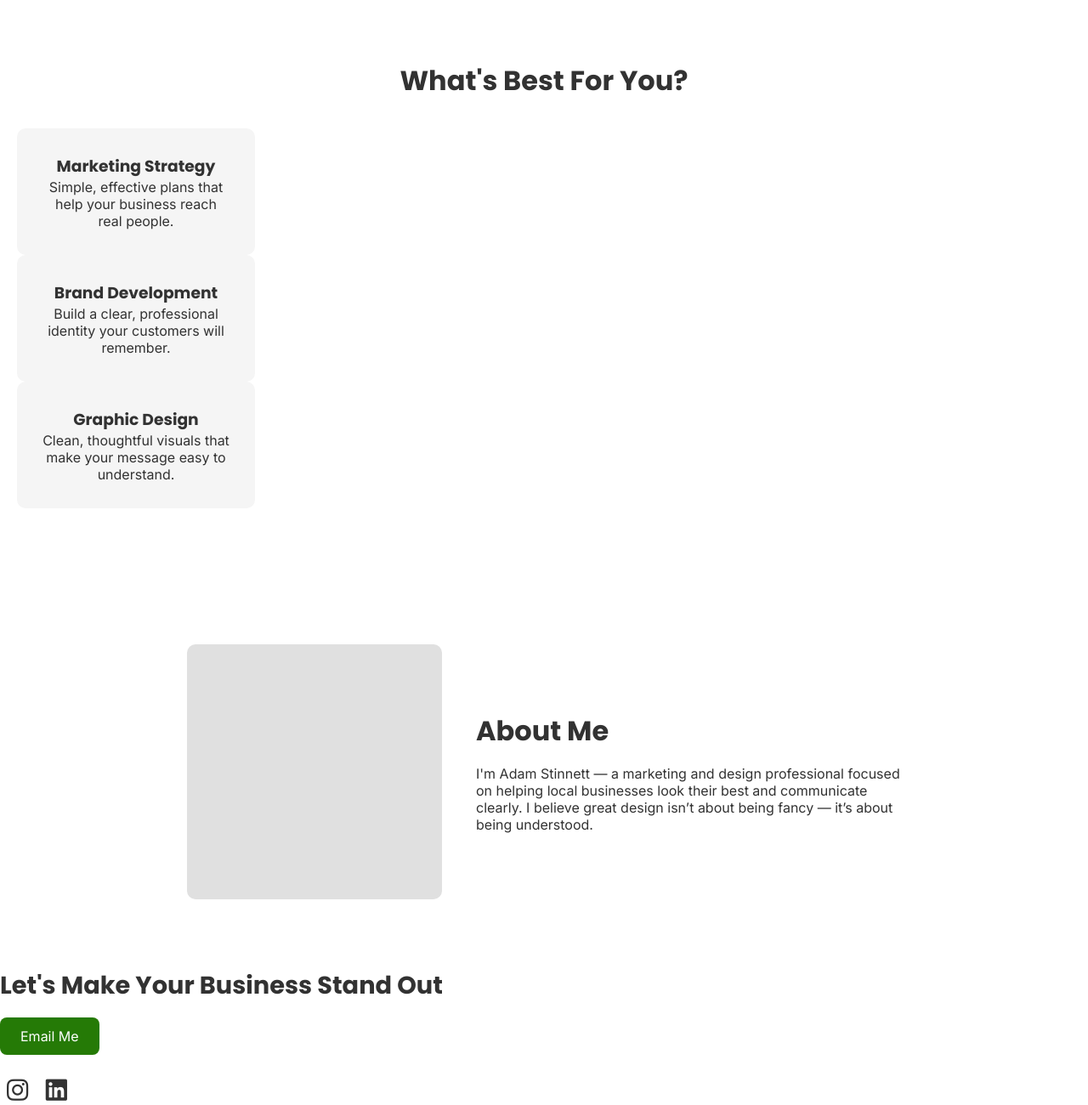
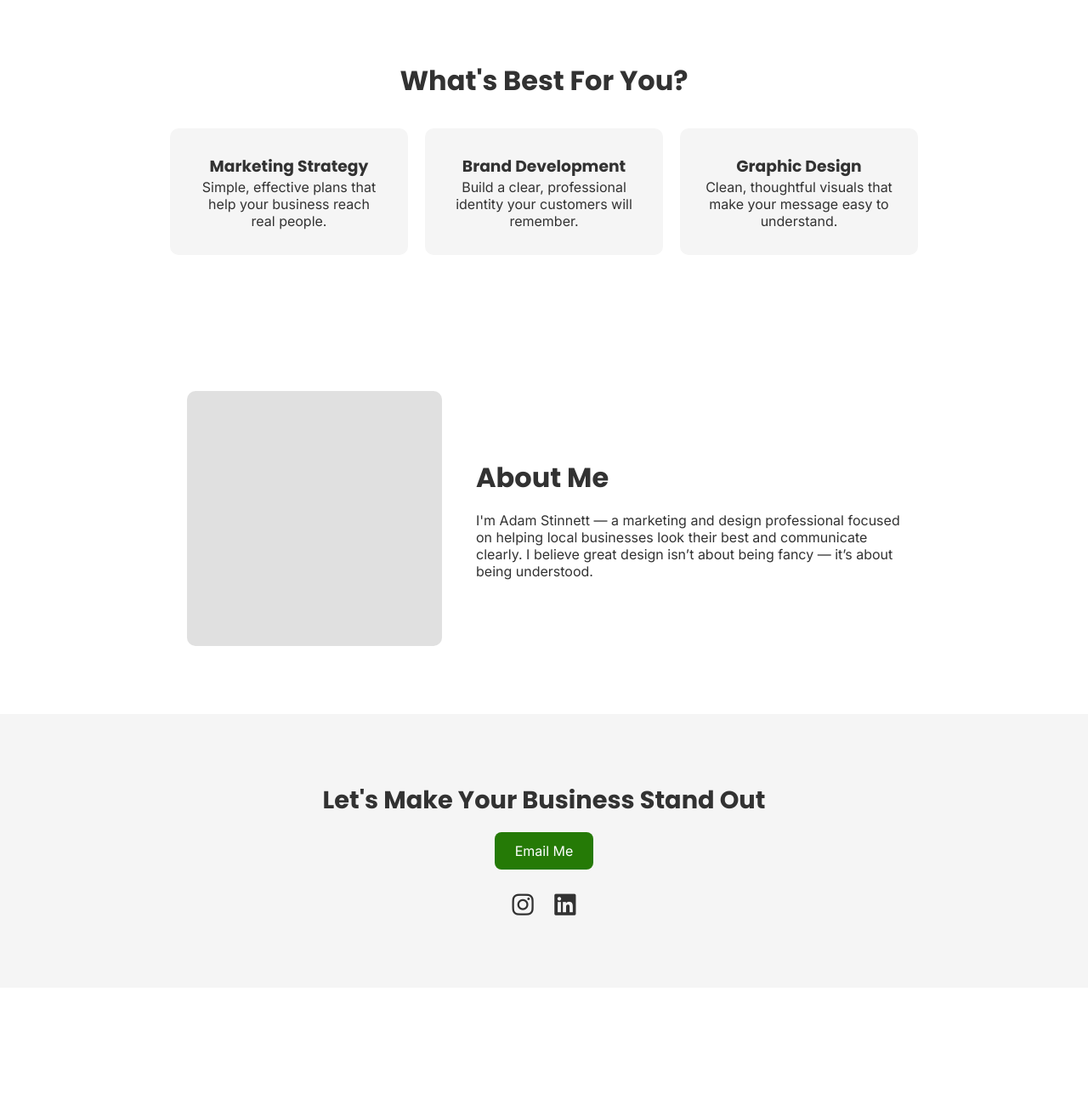
Before and after one commit to wastinnett/personal-brand, a plain HTML site: page index.html in a window 1280 px wide. Shown: the part 863-2163 px from the top of the page at 85% size. After the commit the page ends 2025 px from the top, so only its background shows below. Drawn offline with Linux system fonts and the light colour scheme.

Commit message:
style.css
fixed issues with latest code

```diff
--- a/style.css
+++ b/style.css
@@ -101,20 +101,11 @@ h1, h2, h3 {
   margin-bottom: 2rem;
 }
 
-.service-card {
-  background: #fff;
-  border-radius: 10px;
-  box-shadow: 0 4px 20px rgba(0,0,0,0.10);
-  border: 1px solid #f0f0f0;
-  padding: 2rem 1.5rem;
-  margin: 1rem 0;
-  transition: transform 0.2s, box-shadow 0.2s;
-}
-
-.service-card:hover {
-  transform: translateY(-5px) scale(1.03);
-  box-shadow: 0 8px 32px rgba(0,0,0,0.16);
-  border-color: #0077ff;
+.service-cards {
+  display: flex;
+  flex-wrap: wrap;
+  justify-content: center;
+  gap: 20px;
 }
 
 .card {
@@ -164,30 +155,10 @@ h1, h2, h3 {
 }
 
 /* Contact */
-#contact {
+.contact {
   text-align: center;
   padding: 80px 20px;
   background-color: #f5f5f5;
-}
-.social-links {
-  margin-top: 1.5rem;
-}
-.social-links a {
-  color: #323232;
-  display: inline-block;
-  margin: 0 0.5rem;
-  transition: transform 0.2s;
-  font-size: 1.8rem;
-  transition: color 0.3s ease, transform 0.3s ease;
-}
-.social-links a:hover {
-  color: #257a06;
-  transform: scale(1.2);
-}
-.social-links img {
-  width: 32px;
-  height: 32px;
-  vertical-align: middle;
 }
 
 .contact h2 {
@@ -195,6 +166,21 @@ h1, h2, h3 {
   margin-bottom: 1rem;
 }
 
+.social-links {
+  margin-top: 1.5rem;
+}
+
+.social-links a {
+  color: #323232;
+  margin: 0 10px;
+  font-size: 1.8rem;
+  transition: color 0.3s ease, transform 0.3s ease;
+}
+
+.social-links a:hover {
+  color: #257a06;
+  transform: scale(1.1);
+}
 
 /* Fade Animation */
 .fade-section {
```
